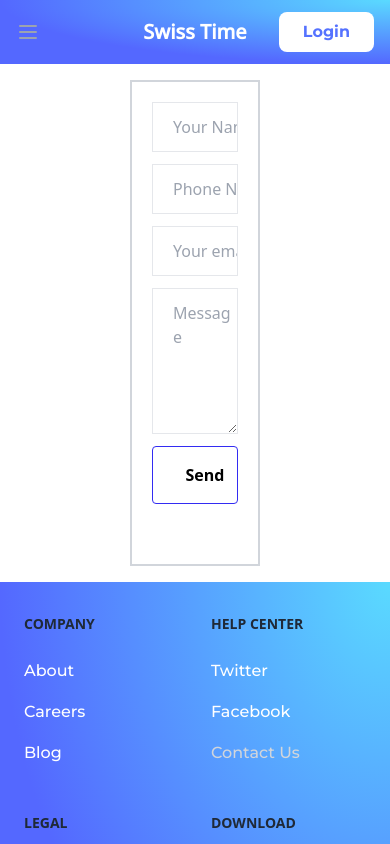
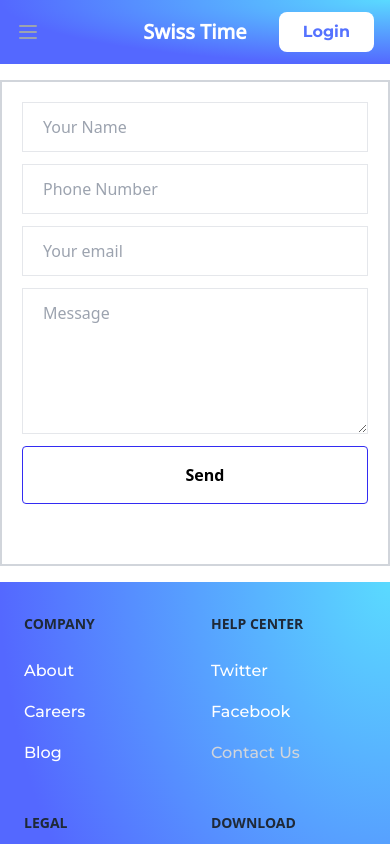
Before and after one commit to istiakhasan/swiss-time, a React (Create React App) app: page /contactus in a window 390 px wide. Shown: the top 844 px of the page. Built offline with nearby package versions, Linux system fonts and the light colour scheme; no server answers.

Commit message:
update contactus component

```diff
--- a/src/components/Page/ContactUs/ContactUs.js
+++ b/src/components/Page/ContactUs/ContactUs.js
@@ -25,7 +25,7 @@ const ContactUs = () => {
     return (
         <>
         <Menubar />
-        <main className='w-4/12  border-gray-300 border-2 p-5  mx-auto my-4'>
+        <main className='md:w-4/12  border-gray-300 border-2 p-5  mx-auto my-4'>
         <Helmet>
                 <title>add-product</title>
               </Helmet>
```
